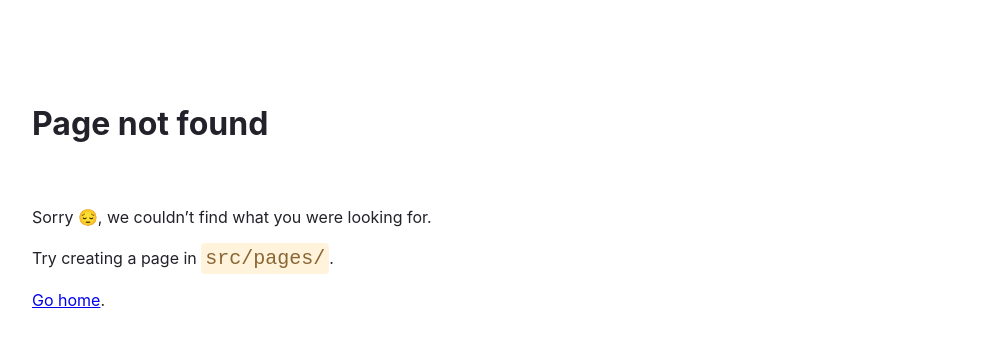
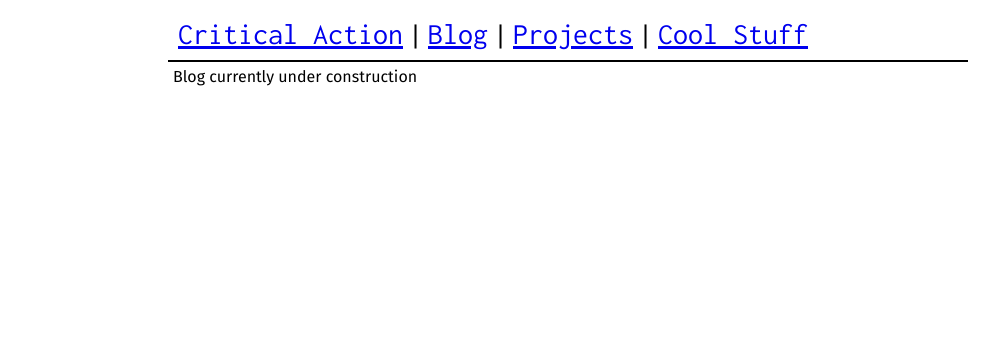
Before and after one commit to actioninja/critical-action, a Gatsby site: page /blog in a window 1280 px wide. Before the commit this address had no page. Shown: the whole page, without its empty margins (72-1071 px from the left). Built offline with nearby package versions, Linux system fonts and the light colour scheme; Gatsby itself is replaced by a stand-in of ours.

Commit message:
basic layout stuff

```diff
--- /dev/null
+++ b/gatsby-browser.ts
@@ -0,0 +1,2 @@
+import "@fontsource/inconsolata";
+import "@fontsource/fira-sans";
--- a/gatsby-config.ts
+++ b/gatsby-config.ts
@@ -3,7 +3,7 @@ import type { GatsbyConfig } from "gatsby";
 const config: GatsbyConfig = {
   siteMetadata: {
     title: `Critical Action`,
-    siteUrl: `https://www.yourdomain.tld`
+    siteUrl: `https://www.yourdomain.tld`,
   },
   // More easily incorporate content into your pages through automatic TypeScript type generation and better GraphQL IntelliSense.
   // If you use VSCode you can also use the GraphQL plugin
@@ -13,31 +13,31 @@ const config: GatsbyConfig = {
     "gatsby-plugin-styled-components",
     "gatsby-plugin-image",
     {
-      resolve: 'gatsby-plugin-manifest',
+      resolve: "gatsby-plugin-manifest",
       options: {
-        "icon": "src/images/icon.png"
-      }
+        icon: "src/images/icon.png",
+      },
     },
     "gatsby-plugin-mdx",
     "gatsby-plugin-sharp",
     "gatsby-transformer-sharp",
     {
-      resolve: 'gatsby-source-filesystem',
+      resolve: "gatsby-source-filesystem",
       options: {
-        "name": "images",
-        "path": "./src/images/"
+        name: "images",
+        path: "./src/images/",
       },
-      __key: "images"
+      __key: "images",
     },
     {
-      resolve: 'gatsby-source-filesystem',
+      resolve: "gatsby-source-filesystem",
       options: {
-        "name": "pages",
-        "path": "./src/pages/"
+        name: "pages",
+        path: "./src/pages/",
       },
-      __key: "pages"
-    }
-    ]
+      __key: "pages",
+    },
+  ],
 };
 
 export default config;
--- a/package.json
+++ b/package.json
@@ -16,6 +16,8 @@
     "typecheck": "tsc --noEmit"
   },
   "dependencies": {
+    "@fontsource/fira-sans": "^4.5.10",
+    "@fontsource/inconsolata": "^4.5.10",
     "@mdx-js/react": "^2.2.1",
     "babel-plugin-styled-components": "^2.0.7",
     "gatsby": "^5.4.2",
--- /dev/null
+++ b/src/components/Layout.tsx
@@ -0,0 +1,27 @@
+import * as React from "react";
+import Navbar from "./Navbar";
+
+const containerStyle = {
+  maxWidth: "800px",
+  margin: "auto",
+  fontFamily: "Fira Sans",
+};
+
+const bodyStyle = {
+  padding: "5px",
+};
+
+type LayoutProps = {
+  children: React.ReactNode;
+};
+
+const Layout = ({ children }: LayoutProps) => {
+  return (
+    <div style={containerStyle}>
+      <Navbar />
+      <main style={bodyStyle}>{children}</main>
+    </div>
+  );
+};
+
+export default Layout;
--- /dev/null
+++ b/src/components/Navbar.tsx
@@ -0,0 +1,40 @@
+import * as React from "react";
+import { Link } from "gatsby";
+
+const spacerStyle = {
+  padding: "0 5px",
+};
+const Spacer = () => {
+  return <span style={spacerStyle}>|</span>;
+};
+
+const navbarStyle = {
+  padding: "10px",
+  display: "flex",
+  alignItems: "flex-end",
+  borderBottom: "2px solid black",
+  fontFamily: "Inconsolata",
+  fontSize: 30,
+};
+
+const navSectionStyle = {
+  marginLeft: "10px",
+};
+
+const Navbar = () => {
+  return (
+    <div style={navbarStyle}>
+      <nav>
+        <Link to="/">Critical Action</Link>
+        <Spacer />
+        <Link to="/blog">Blog</Link>
+        <Spacer />
+        <Link to="/projects">Projects</Link>
+        <Spacer />
+        <Link to="/cool_stuff">Cool Stuff</Link>
+      </nav>
+    </div>
+  );
+};
+
+export default Navbar;
--- a/src/pages/404.tsx
+++ b/src/pages/404.tsx
@@ -1,5 +1,6 @@
 import * as React from "react";
 import { Link, HeadFC, PageProps } from "gatsby";
+import Layout from "../components/Layout";
 
 const pageStyles = {
   color: "#232129",
@@ -23,8 +24,9 @@ const codeStyles = {
   borderRadius: 4,
 };
 
-const NotFoundPage: React.FC<PageProps> = () => {
+const NotFoundPage = (props: PageProps) => {
   return (
+    <Layout>
       <main style={pageStyles}>
         <h1 style={headingStyles}>Page not found</h1>
         <p style={paragraphStyles}>
@@ -41,6 +43,7 @@ const NotFoundPage: React.FC<PageProps> = () => {
           <Link to="/">Go home</Link>.
         </p>
       </main>
+    </Layout>
   );
 };
 
--- /dev/null
+++ b/src/pages/blog.tsx
@@ -0,0 +1,11 @@
+import * as React from "react";
+import Layout from "../components/Layout";
+import { HeadFC, PageProps } from "gatsby";
+
+const BlogPage: React.FC<PageProps> = () => {
+  return <Layout>Blog currently under construction</Layout>;
+};
+
+export default BlogPage;
+
+export const Head: HeadFC = () => <title>Home Page</title>;
--- a/tsconfig.json
+++ b/tsconfig.json
@@ -98,5 +98,5 @@
     // "skipDefaultLibCheck": true,                      /* Skip type checking .d.ts files that are included with TypeScript. */
     "skipLibCheck": true                                 /* Skip type checking all .d.ts files. */
   },
-  "include": ["./src/**/*", "./gatsby-node.ts", "./gatsby-config.ts", "./plugins/**/*"]
+  "include": ["./src/**/*", "./gatsby-node.ts", "./gatsby-config.ts", "./plugins/**/*", "./gatsby-browser.ts"]
 }
```
Also changed, not shown: src/pages/cool_stuff.tsx (added, +9 -0 lines), src/pages/index.tsx (+2 -5 lines), src/pages/projects.tsx (added, +9 -0 lines), 1 other file. Lines whose indentation alone changed are shown as unchanged.
